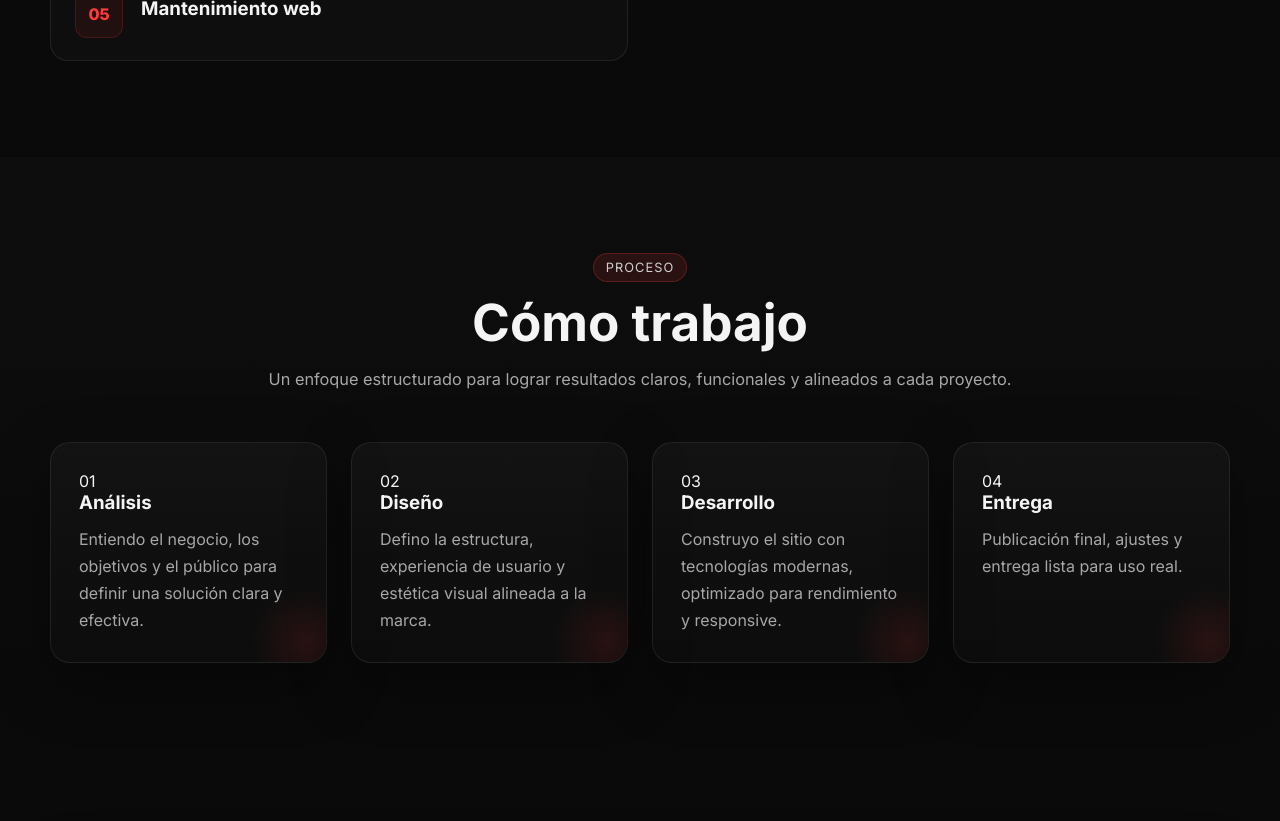
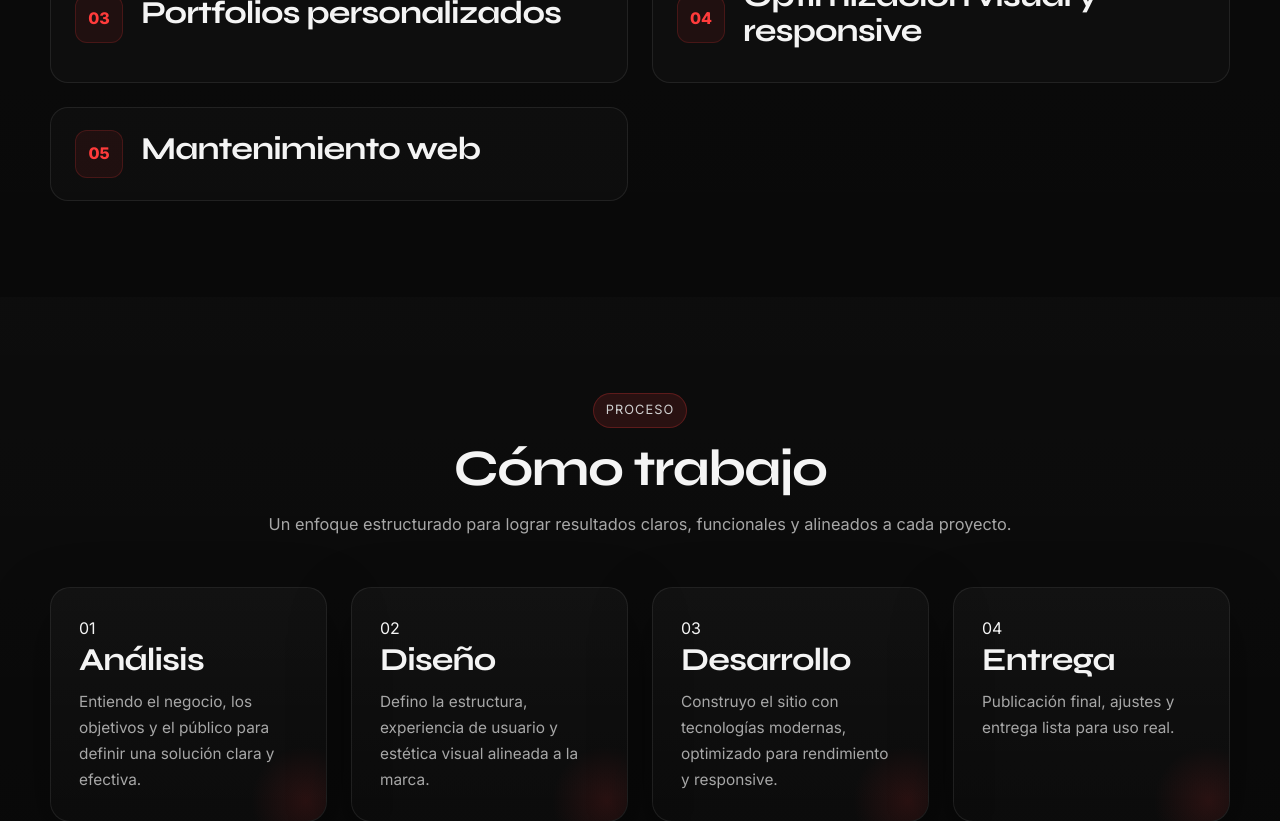
Before and after one commit to dorsiSQL/webcore, a React (Vite) app: page / in a window 1280 px wide. Shown: the part 3943-4764 px from the top of the page. Built offline with nearby package versions, Linux system fonts and the light colour scheme.

Commit message:
actualizo globals.css

```diff
--- a/src/styles/globals.css
+++ b/src/styles/globals.css
@@ -1,36 +1,91 @@
+@import url('https://fonts.googleapis.com/css2?family=Inter:wght@400;500;600&family=Syne:wght@700;800&display=swap');
+
 :root {
-  --bg: #090909;
-  --bg-soft: #111111;
-  --panel: #141414;
-  --panel-2: #1a1a1a;
-  --line: rgba(255, 255, 255, 0.08);
+  /* ── Tipografía ── */
+  --font-body:    'Inter', system-ui, sans-serif;
+  --font-display: 'Syne', sans-serif;
+
+  /* ── Fondos ── */
+  --bg:       #090909;
+  --bg-soft:  #111111;
+  --panel:    #141414;
+  --panel-2:  #1a1a1a;
+
+  /* ── Bordes ── */
+  --line:        rgba(255, 255, 255, 0.08);
   --line-strong: rgba(255, 59, 59, 0.24);
-  --text: #f4f4f4;
-  --muted: #a7a7a7;
+
+  /* ── Texto ── */
+  --text:    #f4f4f4;
+  --muted:   #a7a7a7;
   --muted-2: #cfcfcf;
-  --accent: #ff3b3b;
+
+  /* ── Acento ── */
+  --accent:      #ff3b3b;
   --accent-soft: rgba(255, 59, 59, 0.12);
-  --radius: 20px;
-  --shadow: 0 20px 60px rgba(0, 0, 0, 0.35);
+  --grad-accent: linear-gradient(135deg, #ff3b3b 0%, #ff7b3b 100%);
+
+  /* ── Espaciado (escala 8px) ── */
+  --space-1:  8px;
+  --space-2:  16px;
+  --space-3:  24px;
+  --space-4:  32px;
+  --space-6:  48px;
+  --space-8:  64px;
+  --space-12: 96px;
+  --space-16: 128px;
+
+  /* ── Layout ── */
+  --max-width:     1180px;
+  --container-pad: clamp(1rem, 5vw, 3rem);
+  --radius:        20px;
+
+  /* ── Sombras ── */
+  --shadow:     0 20px 60px rgba(0, 0, 0, 0.35);
   --shadow-red: 0 16px 40px rgba(255, 59, 59, 0.14);
-  --max-width: 1180px;
+
+  /* ── Tipografía fluida ── */
+  --text-sm:   clamp(0.8rem,  1vw,   0.9rem);
+  --text-base: clamp(0.95rem, 1.2vw, 1rem);
+  --text-lg:   clamp(1.1rem,  1.5vw, 1.25rem);
+  --text-xl:   clamp(1.5rem,  3vw,   2rem);
+  --text-2xl:  clamp(2rem,    5vw,   3.5rem);
+  --text-3xl:  clamp(2.5rem,  7vw,   5rem);
 }
 
-* {
+/* ── Reset base ── */
+*, *::before, *::after {
   box-sizing: border-box;
+  margin: 0;
+  padding: 0;
 }
 
+/* ── Base ── */
+body {
+  font-family: var(--font-body);
+  background-color: var(--bg);
+  color: var(--text);
+  line-height: 1.6;
+  -webkit-font-smoothing: antialiased;
+}
+
+/* ── Tipografía display ── */
+h1, h2, h3, h4 {
+  font-family: var(--font-display);
+  line-height: 1.1;
+  letter-spacing: -0.03em;
+}
+
+/* ── Tipografía fluida aplicada ── */
+h1 { font-size: var(--text-3xl); }
+h2 { font-size: var(--text-2xl); }
+h3 { font-size: var(--text-xl);  }
+p  { font-size: var(--text-base); color: var(--muted); }
+
+/* ── Scroll ── */
 html {
   scroll-behavior: smooth;
-}
-
-body {
-  margin: 0;
-  font-family: 'Inter', sans-serif;
-  background:
-    radial-gradient(circle at top, rgba(255, 59, 59, 0.06), transparent 30%),
-    linear-gradient(180deg, #080808 0%, #0a0a0a 100%);
-  color: var(--text);
+  scroll-padding-top: 80px;
 }
 
 img {
```
